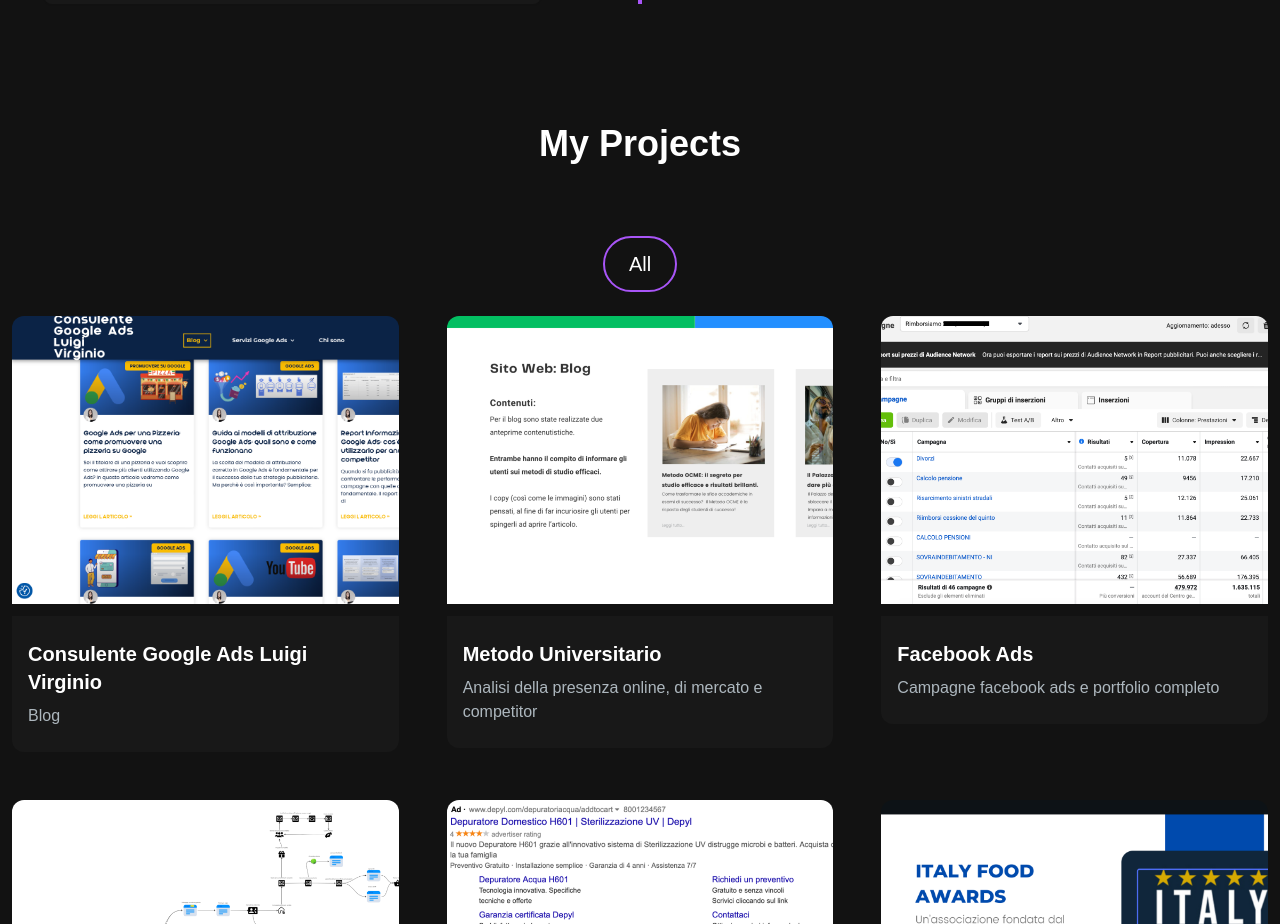
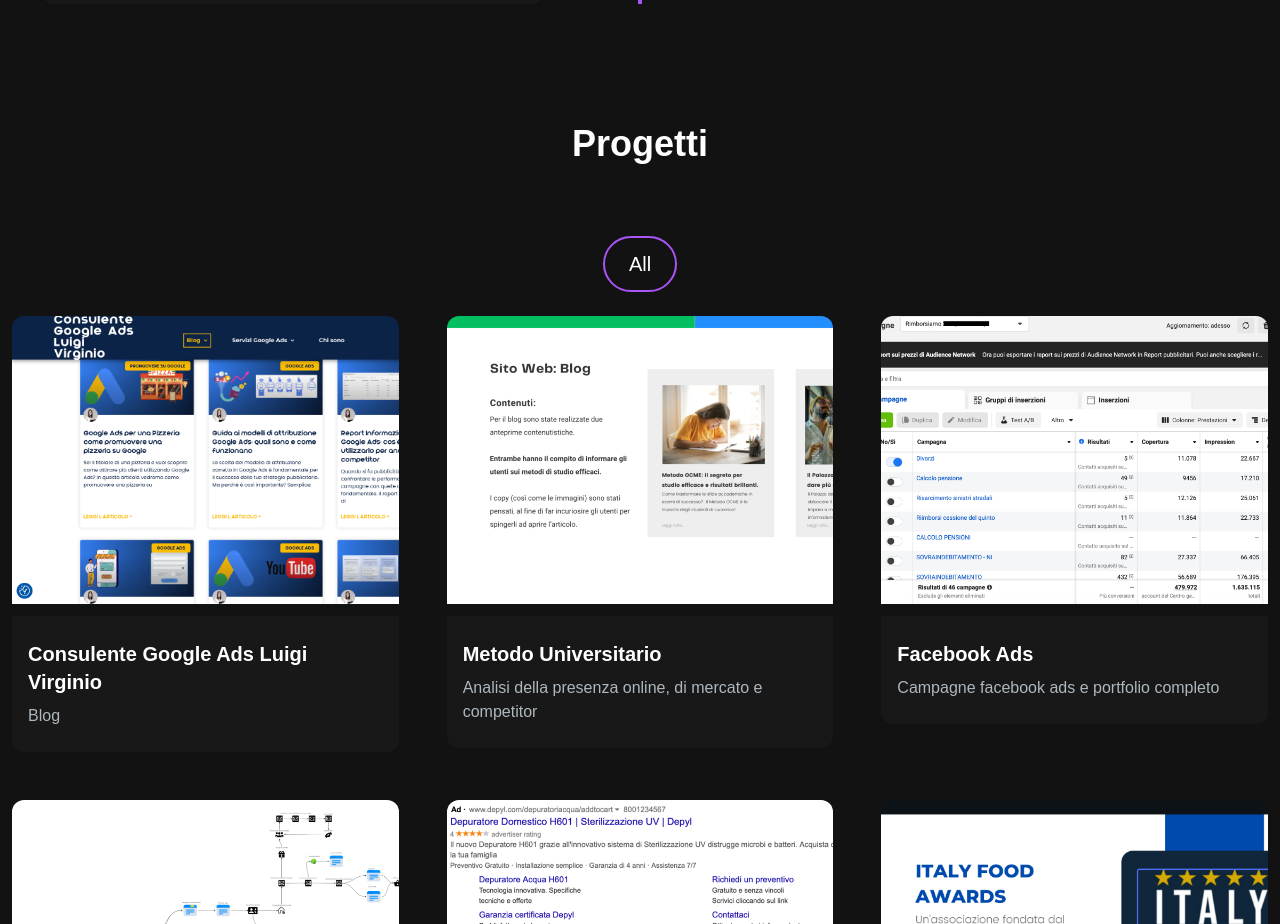
Before and after one commit to mattiacaprioli/portfolio-miriam, a Next.js app: page / in a window 1280 px wide. Shown: the part 2140-3064 px from the top of the page. Built offline with nearby package versions, Linux system fonts and the light colour scheme.

Commit message:
fix text

```diff
--- a/src/app/components/ProjectsSection.jsx
+++ b/src/app/components/ProjectsSection.jsx
@@ -76,7 +76,7 @@
   return (
     <section id="projects">
       <h2 className="text-center text-4xl font-bold text-white mt-4 mb-8 md:mb-12">
-        My Projects
+        Progetti
       </h2>
       <div className="text-white flex flex-row justify-center items-center gap-2 py-6">
         <ProjectTag
```
